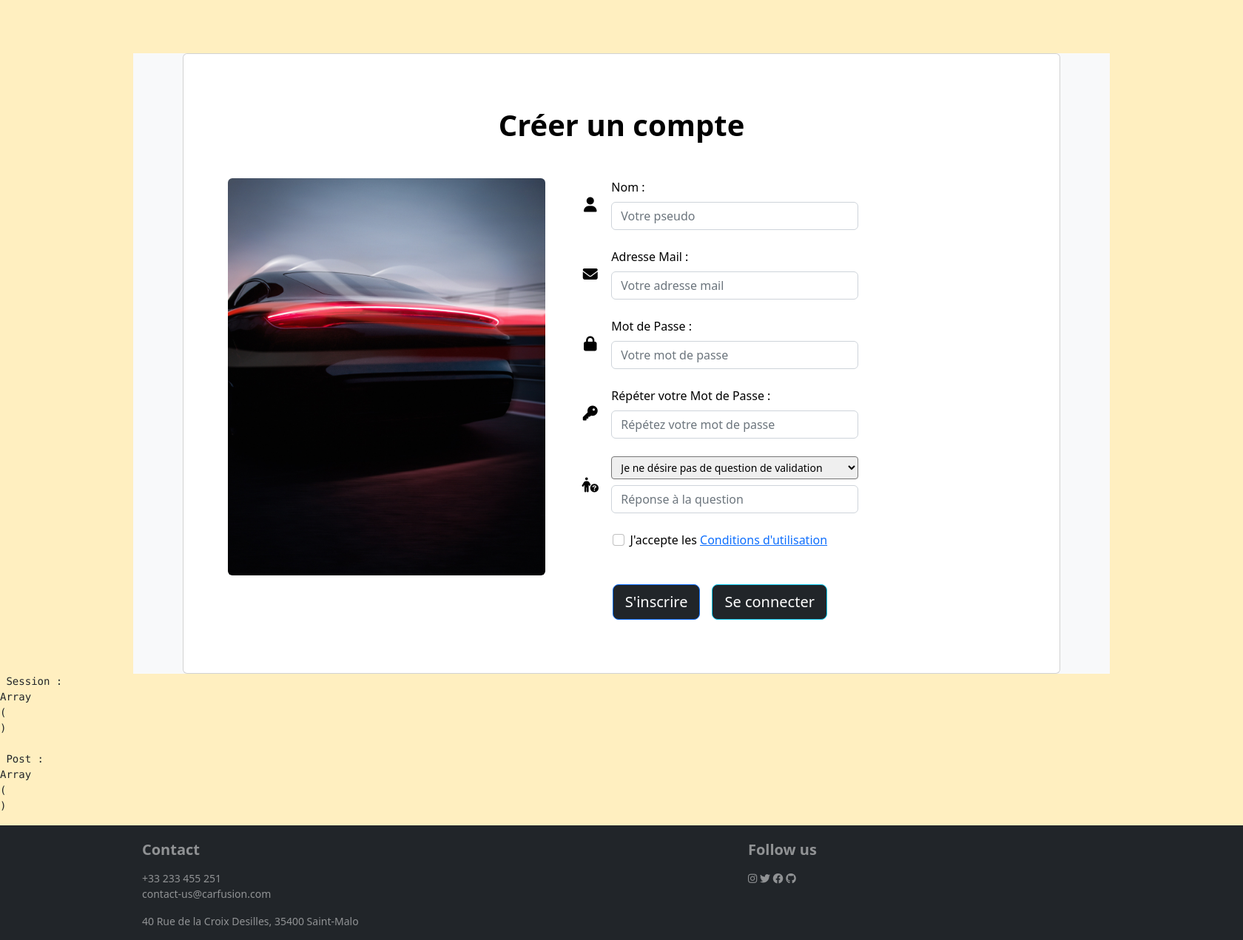
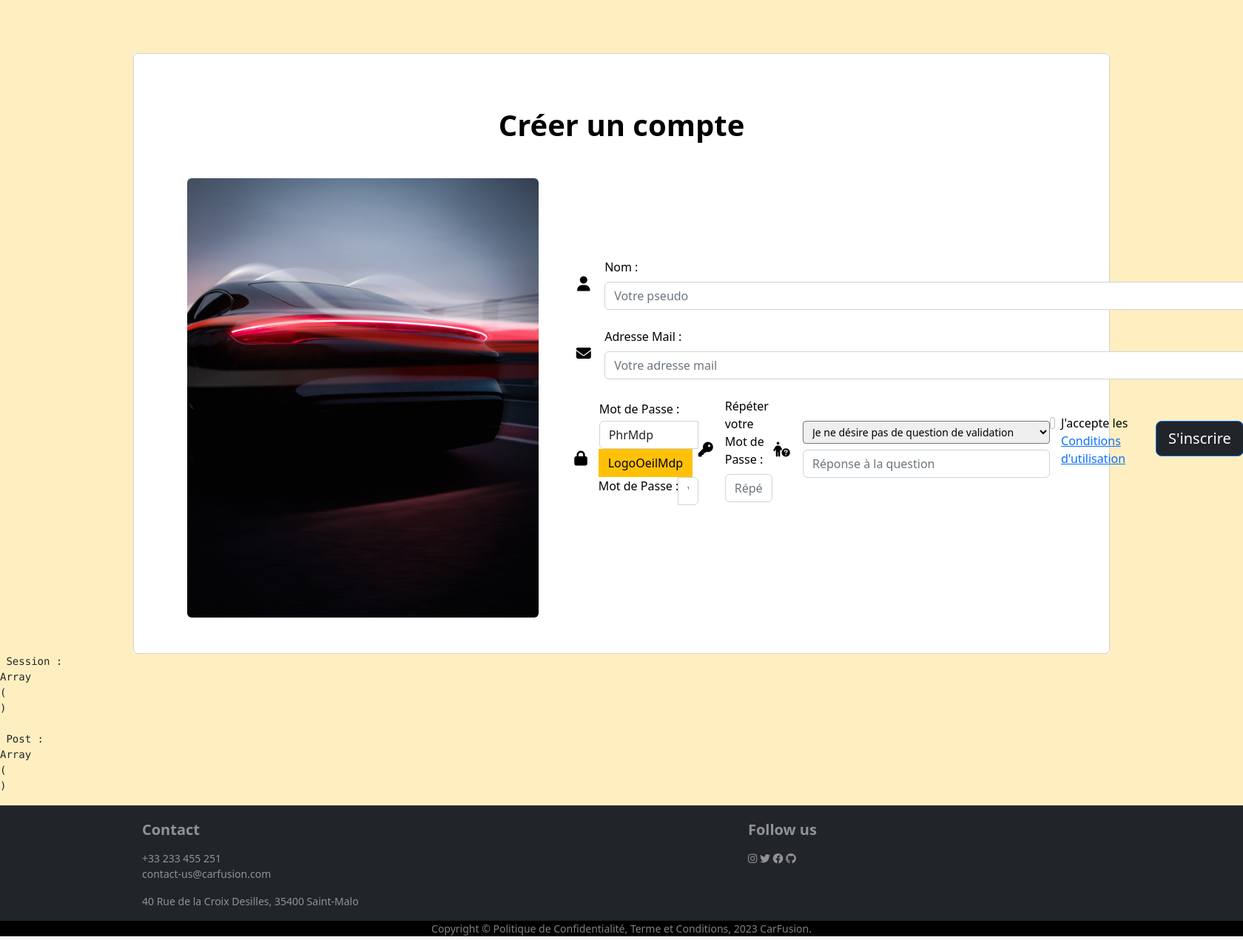
Before and after one commit to Nathekip/sae23lvnk, a PHP site: page /creerprofil5.php in a window 1680 px wide; the page is wider, and only the part inside the window is pictured. Shown: the top 1271 px of that part at 74% size. Run offline with PHP 8.4, Linux system fonts and the light colour scheme; data that the repository does not hold is empty.

Commit message:
Update creerprofil5.php

```diff
--- a/creerprofil5.php
+++ b/creerprofil5.php
@@ -11,7 +11,7 @@
     <br><br><br>
       <div class="container bg-light h-100">
         <div class="row d-flex justify-content-center align-items-center h-100">
-          <div class="col-lg-12 col-xl-11">
+          <!-- <div class="col-lg-12 col-xl-11"> -->
             <div class="card text-black">
               <div class="card-body p-md-5">
                     <p class="text-center h1 fw-bold mb-5 mx-1 mx-md-4 mt-4">
@@ -42,6 +42,12 @@
                                             <div class="d-flex flex-row align-items-center mb-4">
                                               <i class="fas fa-lock fa-lg me-3 fa-fw"></i>
                                               <div class="form-outline flex-fill mb-0">
+                                                Mot de Passe :
+                                                <div class="pt-1 mb-3 input-group">
+                                                  <input type="PhrOeilMdp" id="mdp" value="PhrMdp" class="form-control" name="mdp" placeholder="Entrez votre nouveau mdp">
+                                                  <button type="submit" class="btn btn-warning" name="mdpoeil" value=True>
+                                                    LogoOeilMdp
+                                                  </button>
                                                 <label class="form-label" for="mdp">Mot de Passe :</label>
                                                 <input value="phrMdp" type="password" placeholder="Votre mot de passe" name="mdp" id="mdp" class="form-control" />
                                               </div>
```
